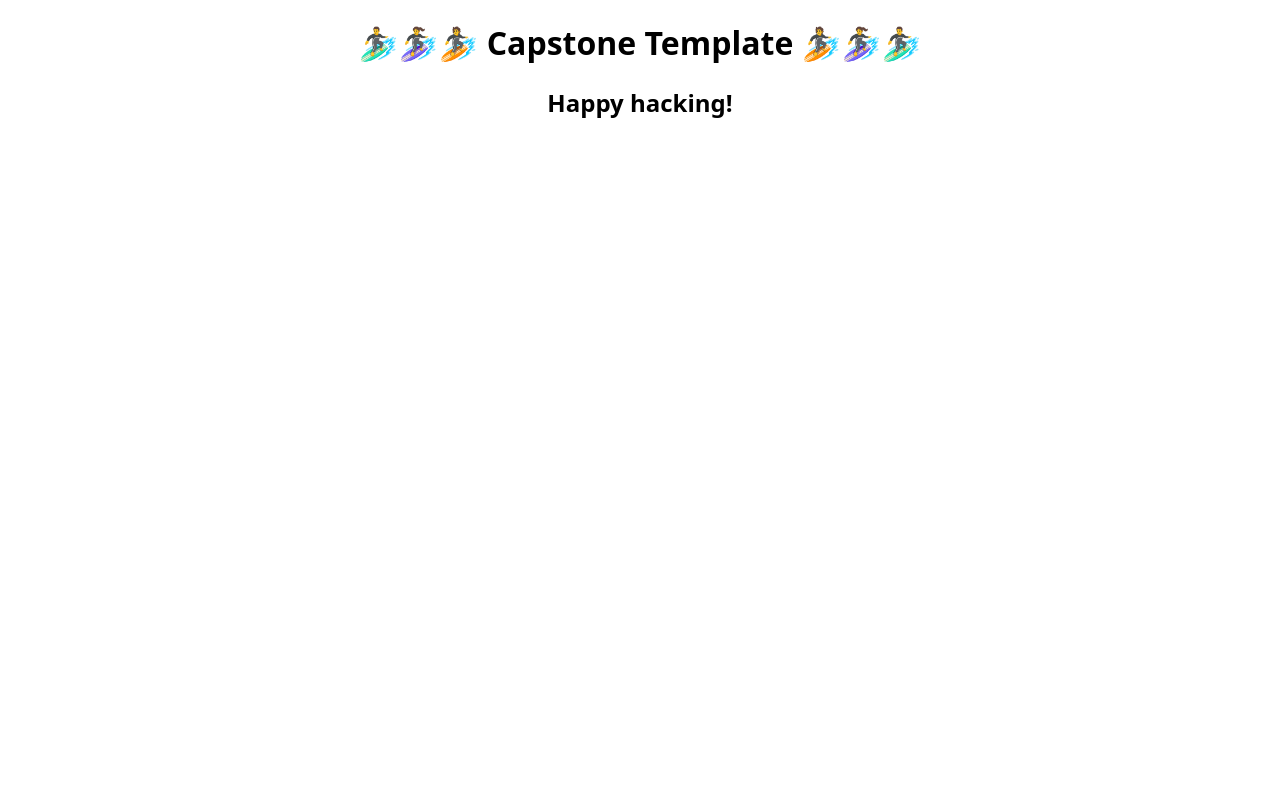
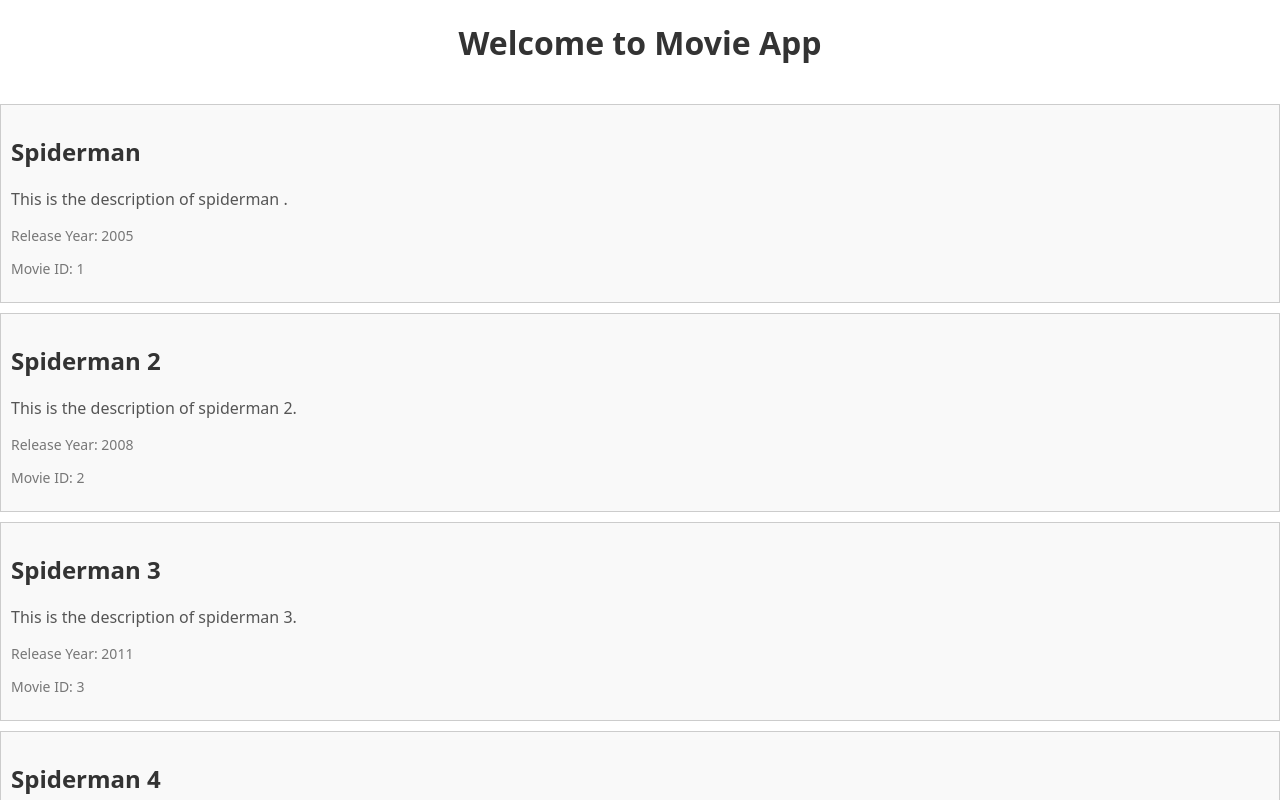
Before and after one commit to Bilal4317/Capstone-Movie-Finder, a Next.js app: page / in a window 1280 px wide. Shown: the top 800 px of the page. Built offline with nearby package versions, Linux system fonts and the light colour scheme.

Commit message:
userstory1

```diff
--- a/components/Heading/index.js
+++ b/components/Heading/index.js
@@ -1,6 +1,22 @@
+import React from "react";
 import styled from "styled-components";
 
-const Heading = styled.h1`
+const TitleWrapper = styled.div`
   text-align: center;
+  margin-bottom: 40px;
 `;
+
+const TitleText = styled.h1`
+  font-size: 32px;
+  color: #333;
+`;
+
+const Heading = () => {
+  return (
+    <TitleWrapper>
+      <TitleText>Welcome to Movie App</TitleText>
+    </TitleWrapper>
+  );
+};
+
 export default Heading;
--- /dev/null
+++ b/components/Movie.js
@@ -0,0 +1,42 @@
+import React from "react";
+import styled from "styled-components";
+
+const MovieWrapper = styled.div`
+  background-color: #f9f9f9;
+  border: 1px solid #ccc;
+  padding: 10px;
+  margin-bottom: 10px;
+`;
+
+const MovieTitle = styled.h2`
+  font-size: 24px;
+  color: #333;
+`;
+
+const MovieDescription = styled.p`
+  font-size: 16px;
+  color: #555;
+`;
+
+const MovieReleaseYear = styled.p`
+  font-size: 14px;
+  color: #777;
+`;
+
+const Id = styled.p`
+  font-size: 14px;
+  color: #777;
+`;
+
+const Movie = ({ title, description, releaseYear, id }) => {
+  return (
+    <MovieWrapper>
+      <MovieTitle>{title}</MovieTitle>
+      <MovieDescription>{description}</MovieDescription>
+      <MovieReleaseYear>Release Year: {releaseYear}</MovieReleaseYear>
+      <Id>Movie ID: {id}</Id>
+    </MovieWrapper>
+  );
+};
+
+export default Movie;
--- a/components/SubHeading/index.js
+++ /dev/null
@@ -1,6 +0,0 @@
-import styled from "styled-components";
-
-const SubHeading = styled.h2`
-  text-align: center;
-`;
-export default SubHeading;
--- a/pages/_app.js
+++ b/pages/_app.js
@@ -1,14 +1,65 @@
 import GlobalStyle from "../styles";
 import Head from "next/head";
+import Movie from "../components/Movie";
+import Heading from "../components/Heading";
+
+const Movies = [
+  {
+    id: 1,
+    title: "Spiderman",
+    description: "This is the description of spiderman .",
+    releaseYear: 2005,
+  },
+  {
+    id: 2,
+    title: "Spiderman 2",
+    description: "This is the description of spiderman 2.",
+    releaseYear: 2008,
+  },
+  {
+    id: 3,
+    title: "Spiderman 3",
+    description: "This is the description of spiderman 3.",
+    releaseYear: 2011,
+  },
+  {
+    id: 4,
+    title: "Spiderman 4",
+    description: "This is the description of spiderman 4 .",
+    releaseYear: 2013,
+  },
+  {
+    id: 5,
+    title: "Spiderman 5",
+    description: "This is the description of spiderman 5.",
+    releaseYear: 2017,
+  },
+  {
+    id: 6,
+    title: "Spiderman 6",
+    description: "This is the description of spiderman 6 .",
+    releaseYear: 2020,
+  },
+];
 
 export default function App({ Component, pageProps }) {
   return (
     <>
       <GlobalStyle />
       <Head>
-        <title>Capstone Project</title>
+        <title>Movie Finder</title>
       </Head>
-      <Component {...pageProps} />
+      <Heading />
+
+      {Movies.map((movie) => (
+        <Movie
+          key={movie.id}
+          id={movie.id}
+          title={movie.title}
+          description={movie.description}
+          releaseYear={movie.releaseYear}
+        />
+      ))}
     </>
   );
 }
--- a/pages/index.js
+++ b/pages/index.js
@@ -1,11 +1,9 @@
 import Heading from "../components/Heading";
-import SubHeading from "../components/SubHeading";
 
 export default function Home() {
   return (
     <main>
-      <Heading>🏄‍♂️🏄‍♀️🏄 Capstone Template 🏄🏄‍♀️🏄‍♂️</Heading>
-      <SubHeading>Happy hacking!</SubHeading>
+      <Heading />
     </main>
   );
 }
```
Also changed, not shown: 1 other file (tests, documents, lock files or other folders).
